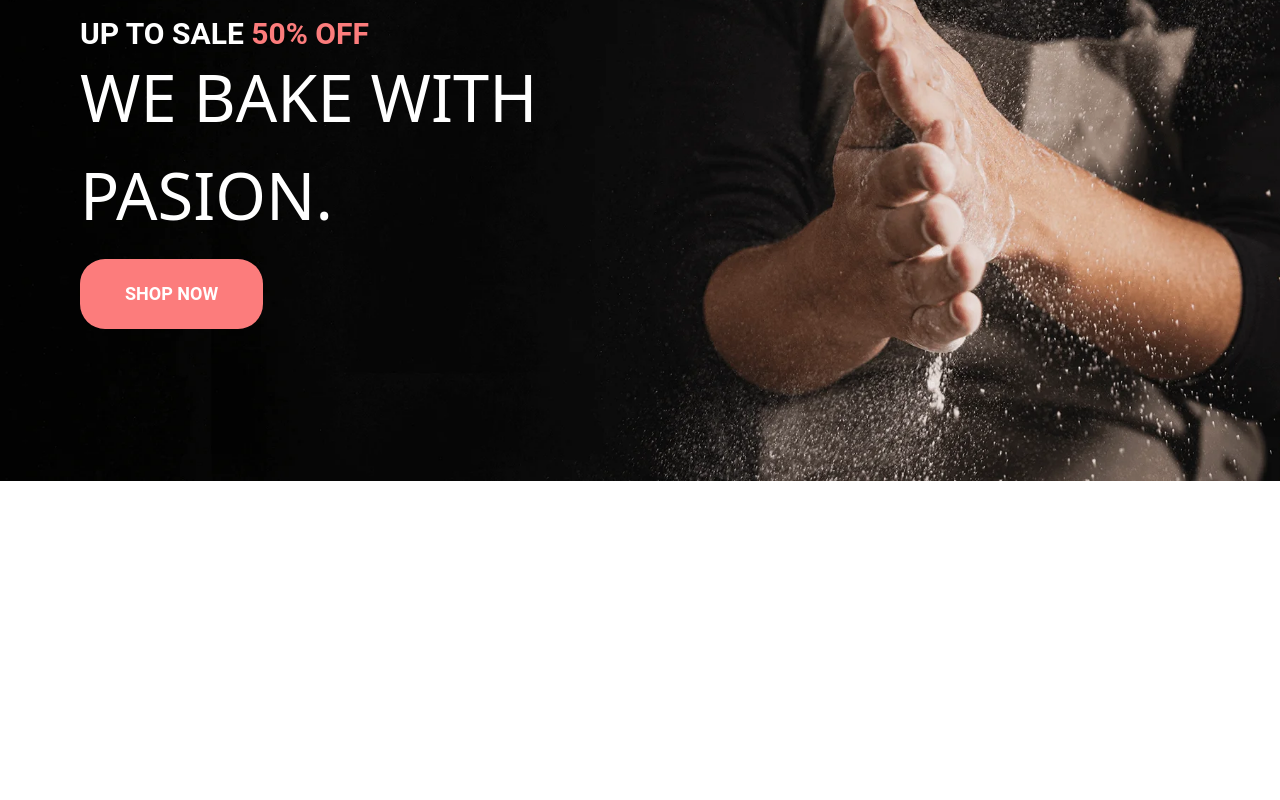
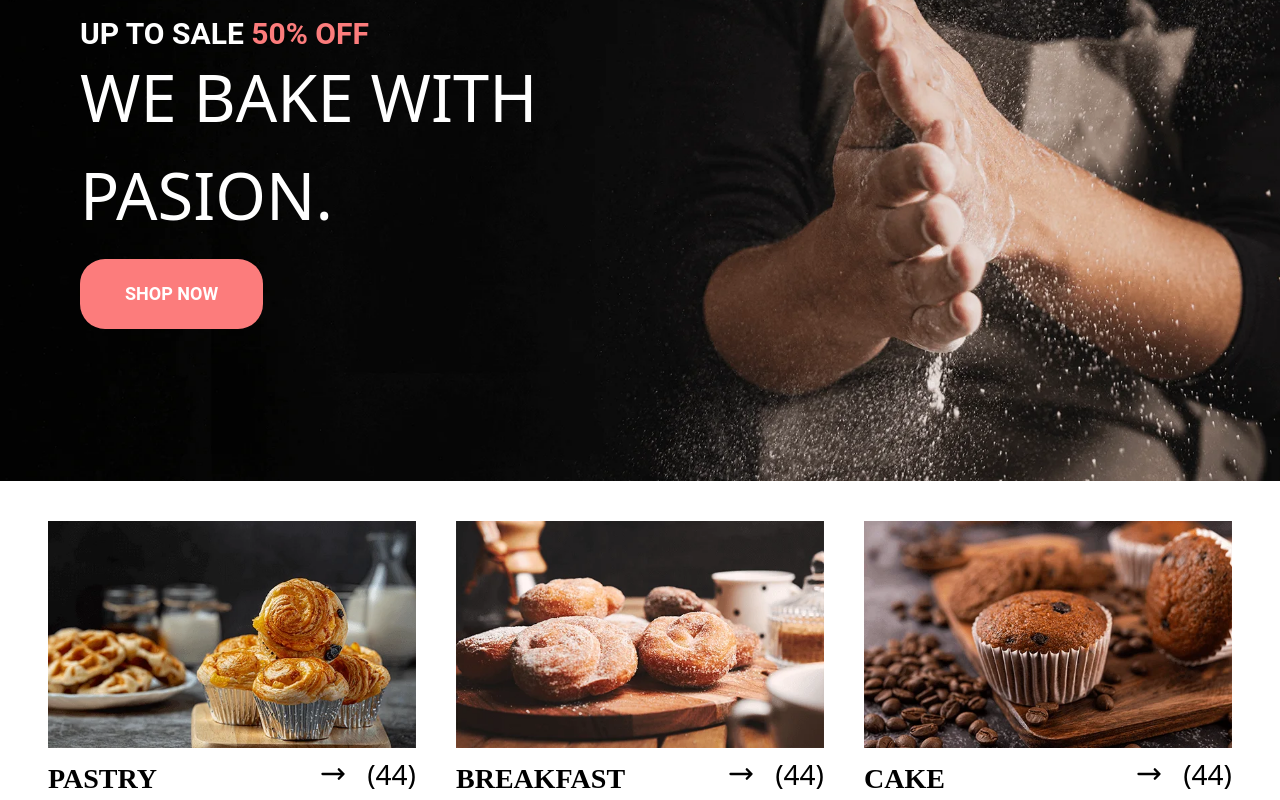
Before and after one commit to Shuvoghosh7/Caketopia, a React (Create React App) app: page / in a window 1280 px wide. Shown: the part 232-1032 px from the top of the page. Before the commit the page ends 800 px from the top, so only its background shows below. Built offline with nearby package versions, Linux system fonts and the light colour scheme.

Commit message:
add 3 menu item and add link

```diff
--- a/src/Pages/Banner/Banner.css
+++ b/src/Pages/Home/Banner/Banner.css
@@ -1,5 +1,5 @@
 .banner{
-    background-image: url(../../Assets/barrer/banner.png);
+    background-image: url(../../../Assets/barrer/banner.png);
     min-height: 559px;
     width: 100%;
     /* background-attachment: fixed; */
--- a/src/Pages/Home/Home.js
+++ b/src/Pages/Home/Home.js
@@ -1,10 +1,12 @@
 import React from 'react';
-import Banner from '../Banner/Banner';
+import Banner from '../Home/Banner/Banner';
+import Menu from './Menu/Menu';
 
 const Home = () => {
     return (
         <div>
            <Banner/>
+           <Menu/>
         </div>
     );
 };
--- /dev/null
+++ b/src/Pages/Home/Menu/Menu.css
@@ -0,0 +1,35 @@
+.menu-name{
+    display: flex;
+    justify-content: space-between;
+}
+.arro-icon{
+    display: flex;
+    justify-content: space-around;
+    align-items: center;
+    font-size: 1.75rem;
+}
+.menu-link{
+    margin-top: 10px;
+    text-transform: uppercase;
+    font-weight: 600;
+    color: #000000;
+    font-family: "Playfair Display", serif;
+    font-size: 1.75rem;
+}
+.menu-image img{
+    width: 100%;
+}
+.menu-link:hover{
+    color: #FC7C7C;
+}
+ .menu1:hover .menu-image{
+    transform: scale(1.015);
+    transition: transform 1s ease-in;
+}
+
+.menu-image:hover {
+    outline: none !important;
+    outline-color: initial;
+    outline-style: none;
+    outline-width: initial;
+}
--- /dev/null
+++ b/src/Pages/Home/Menu/Menu.js
@@ -0,0 +1,44 @@
+import React from "react";
+import './Menu.css'
+import { Link } from "react-router-dom";
+import Breakfast from '../../../Assets/Menu/Breakfast.png'
+import Pastry from '../../../Assets/Menu/Pastry.png'
+import Cake from '../../../Assets/Menu/Cofee Cake.png'
+import { HiOutlineArrowNarrowRight } from 'react-icons/hi';
+
+const Menu = () => {
+    return (
+        <div className="grid lg:grid-cols-3 gap-10 mt-10 mx-12">
+            <div className="menu1">
+                <div className="menu-image">
+                    <img src={Pastry} alt="" />
+                </div>
+                <p className="menu-name">
+                    <Link to="/abbo" className="menu-link">Pastry</Link>
+                    <p className="arro-icon"><HiOutlineArrowNarrowRight className="mr-5" /> <span>(44)</span></p>
+                </p>
+            </div>
+            <div className="menu1">
+                <div className="menu-image">
+                    <img src={Breakfast} alt="" />
+                </div>
+                <p className="menu-name">
+                    <Link to="/abbo" className="menu-link">Breakfast</Link>
+                    <p className="arro-icon"><HiOutlineArrowNarrowRight className="mr-5" /> <span>(44)</span></p>
+                </p>
+            </div>
+            <div className="menu1">
+                <div className="menu-image">
+                    <img src={Cake} alt="" />
+                </div>
+                <p className="menu-name">
+                    <Link to="/abbo" className="menu-link">Cake</Link>
+                    <p className="arro-icon"><HiOutlineArrowNarrowRight className="mr-5" /> <span>(44)</span></p>
+                </p>
+            </div>
+        </div>
+
+    );
+};
+
+export default Menu;
```
Also changed, not shown: src/Pages/Home/Banner/Banner.js (renamed from src/Pages/Banner/Banner.js).
